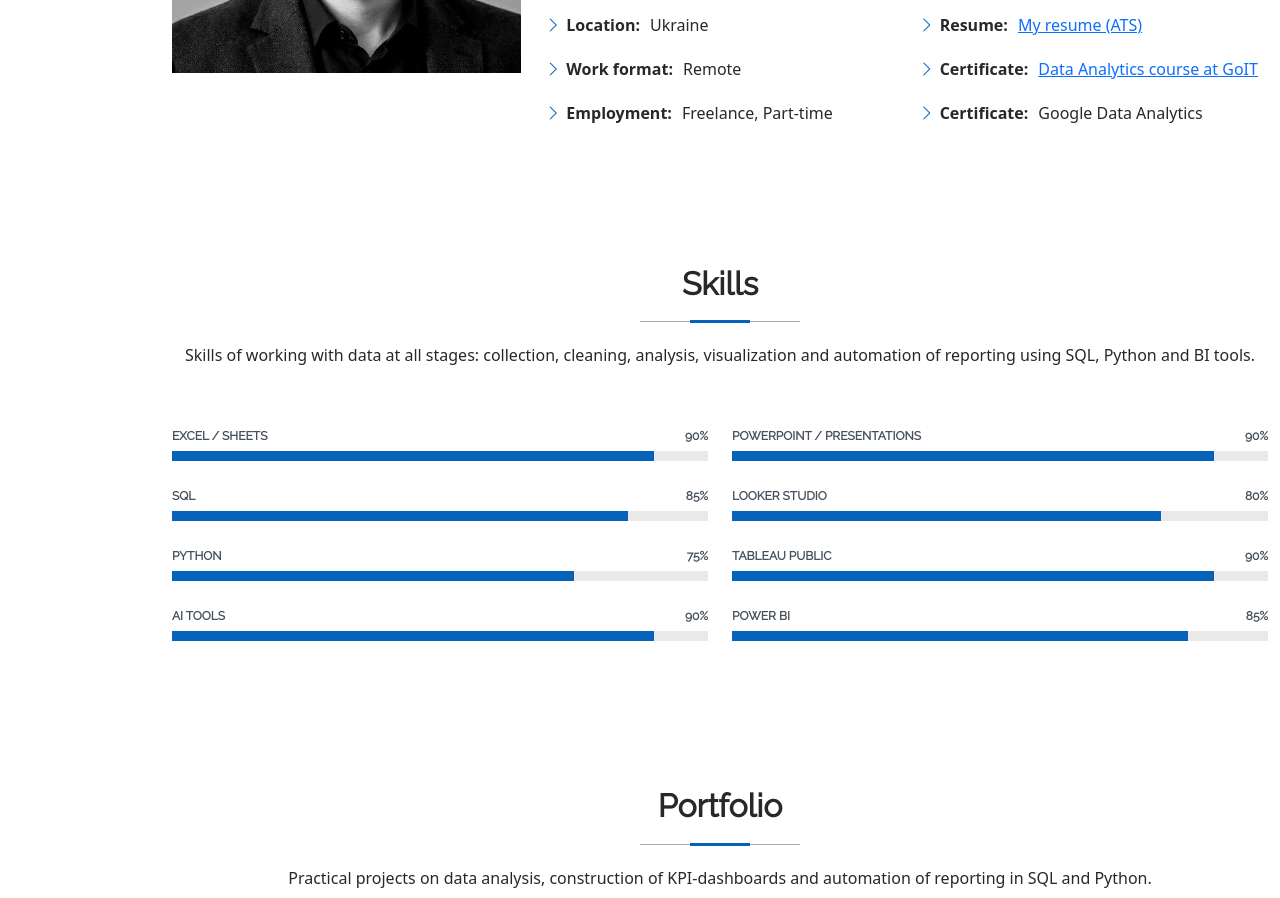
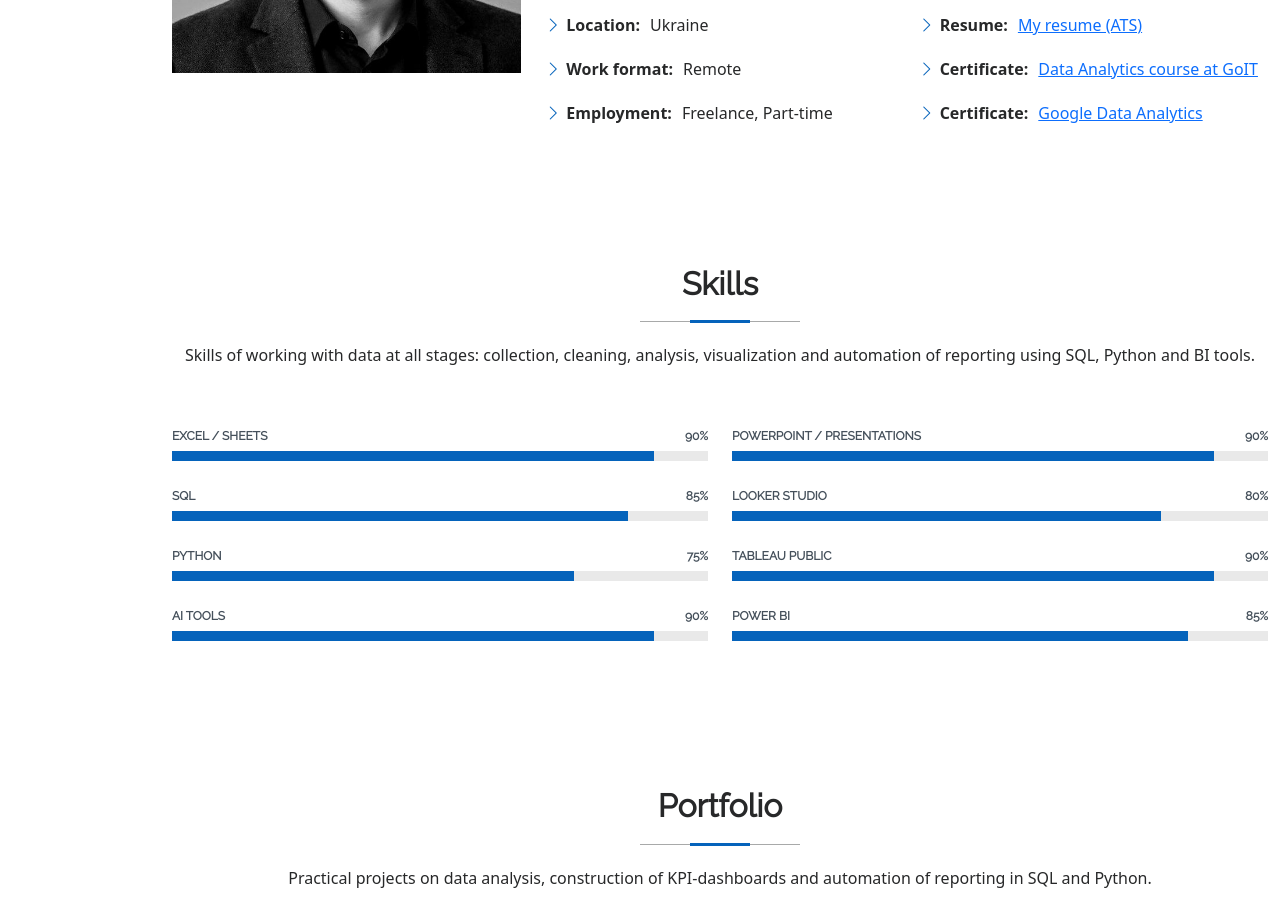
Before and after one commit to isachenko-andrii/isachenko-andrii.github.io, a plain HTML site: page index.html in a window 1280 px wide. Shown: the part 1275-2173 px from the top of the page. Drawn offline with Linux system fonts and the light colour scheme.

Commit message:
Change Google Data Analytics certificate link
Updated the Google Data Analytics certificate link to a new URL.

```diff
--- a/index.html
+++ b/index.html
@@ -422,7 +422,7 @@
                 <ul>
                   <li><i class="bi bi-chevron-right"></i> <strong>Resume:</strong> <span><a href="https://drive.google.com/file/d/1iJR35r_whBArZ9xDXYeoYn1wa6JfxXwU/view?usp=sharing" target="_blank">My resume (ATS)</a></span></li>
                   <li><i class="bi bi-chevron-right"></i> <strong>Certificate:</strong> <span><a href="https://drive.google.com/file/d/1TK9PFCXKsrurcCvVwt7DKoYEgz_tF_hD/view?usp=sharing" target="_blank">Data Analytics course at GoIT</a></span></li>
-                  <li><i class="bi bi-chevron-right"></i> <strong>Certificate:</strong> <span>Google Data Analytics</span></li>
+                  <li><i class="bi bi-chevron-right"></i> <strong>Certificate:</strong> <span><a href="https://drive.google.com/file/d/1CFh3r48J6euGb8SBHJhzUrxlsbsEDu3S/view?usp=sharing" target="_blank">Google Data Analytics</a></span></li>
                 </ul>
               </div>
             </div>
```
